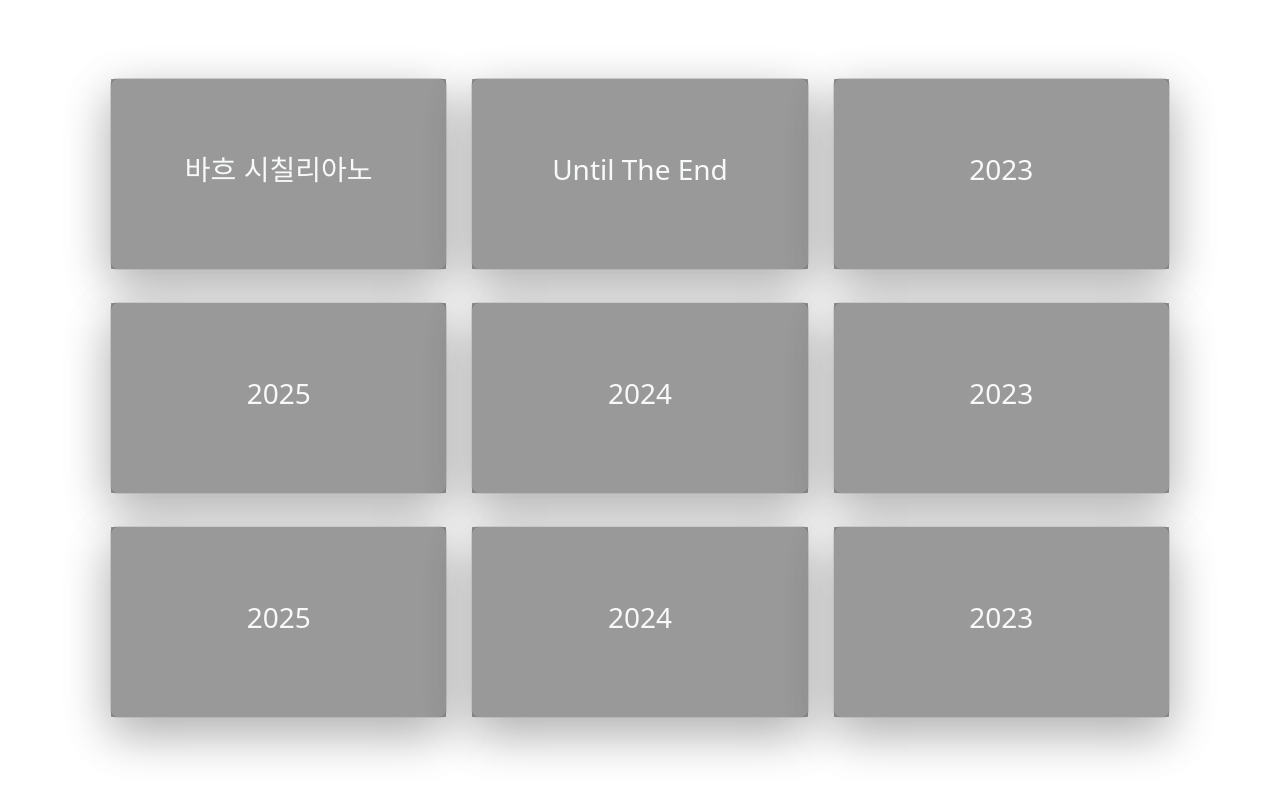
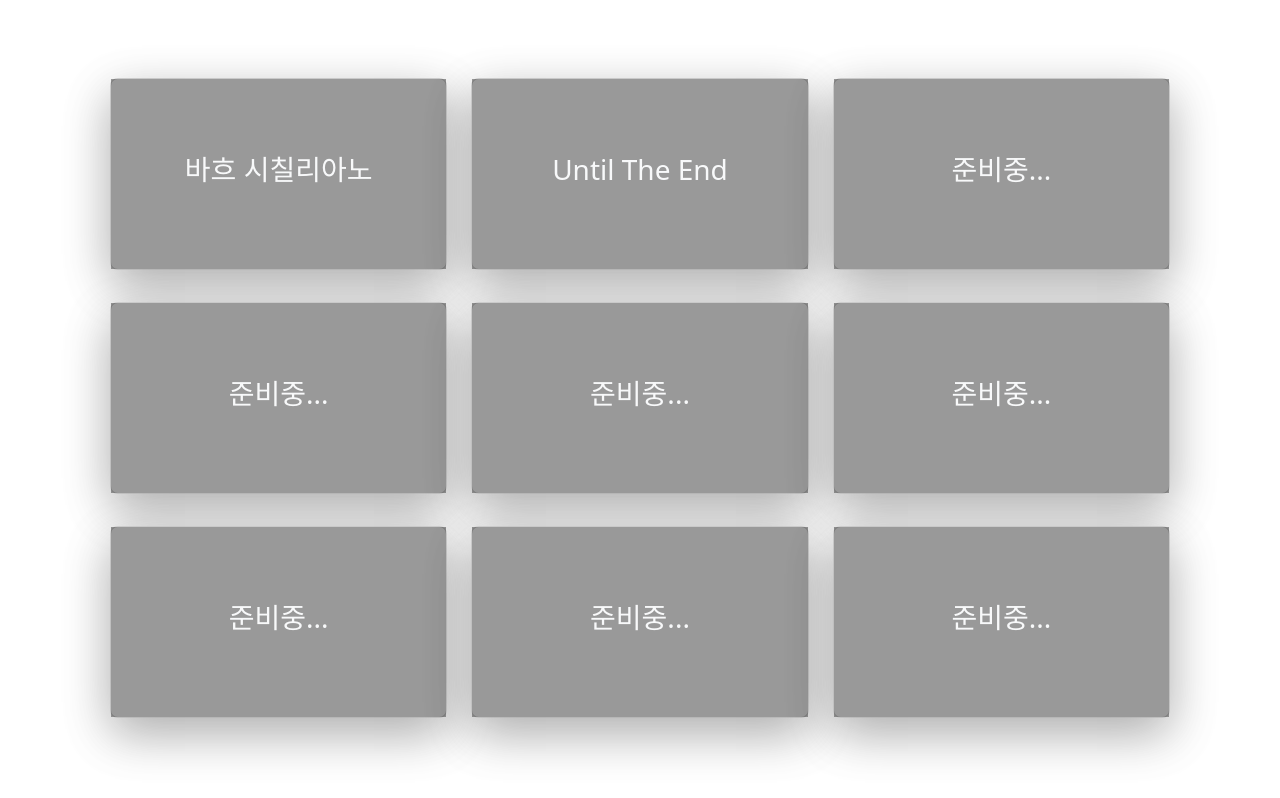
Before and after one commit to autumnia/homepage, a plain HTML site: page music.html in a window 1280 px wide. Shown: the part 402-1200 px from the top of the page. Drawn offline with nearby package versions, Linux system fonts and the light colour scheme.

Commit message:
2026-04-05 23:00 updated

```diff
--- a/music.html
+++ b/music.html
@@ -136,7 +136,7 @@
                         class="overlay d-flex justify-content-center align-items-center position-absolute h-100 w-100 shadow-lg">
                         <h3 class="fw-light">
                           <a target="_blank" href="https://www.youtube.com/watch?v=MU2RQo273TY"
-                          class="link-light text-decoration-none"> 2023 </a>
+                          class="link-light text-decoration-none"> 준비중... </a>
                         </h3>
                       </div>
                     </div>
@@ -152,7 +152,7 @@
                         class="overlay d-flex justify-content-center align-items-center position-absolute h-100 w-100 shadow-lg">
                         <h3 class="fw-light">
                           <a target="_blank" href="https://www.youtube.com/watch?v=o0qAguSu-wY&list=RDo0qAguSu-wY&start_radio=1&t=242s"
-                          class="link-light text-decoration-none">2025</a>
+                          class="link-light text-decoration-none">준비중...</a>
                         </h3>
                       </div>
                     </div>
@@ -164,7 +164,7 @@
                         class="overlay d-flex justify-content-center align-items-center position-absolute h-100 w-100 shadow-lg">
                         <h3 class="fw-light">
                           <a target="_blank" href="https://www.youtube.com/watch?v=PCDs0Dg4Hbg&t=5s"
-                          class="link-light text-decoration-none"> 2024 </a>
+                          class="link-light text-decoration-none"> 준비중... </a>
                         </h3>
                       </div>
                     </div>
@@ -176,7 +176,7 @@
                         class="overlay d-flex justify-content-center align-items-center position-absolute h-100 w-100 shadow-lg">
                         <h3 class="fw-light">
                           <a target="_blank" href="https://www.youtube.com/watch?v=MU2RQo273TY"
-                          class="link-light text-decoration-none"> 2023 </a>
+                          class="link-light text-decoration-none"> 준비중... </a>
                         </h3>
                       </div>
                     </div>
@@ -192,7 +192,7 @@
                         class="overlay d-flex justify-content-center align-items-center position-absolute h-100 w-100 shadow-lg">
                         <h3 class="fw-light">
                           <a target="_blank" href="https://www.youtube.com/watch?v=o0qAguSu-wY&list=RDo0qAguSu-wY&start_radio=1&t=242s"
-                          class="link-light text-decoration-none">2025</a>
+                          class="link-light text-decoration-none">준비중...</a>
                         </h3>
                       </div>
                     </div>
@@ -204,7 +204,7 @@
                         class="overlay d-flex justify-content-center align-items-center position-absolute h-100 w-100 shadow-lg">
                         <h3 class="fw-light">
                           <a target="_blank" href="https://www.youtube.com/watch?v=PCDs0Dg4Hbg&t=5s"
-                          class="link-light text-decoration-none"> 2024 </a>
+                          class="link-light text-decoration-none"> 준비중... </a>
                         </h3>
                       </div>
                     </div>
@@ -216,7 +216,7 @@
                         class="overlay d-flex justify-content-center align-items-center position-absolute h-100 w-100 shadow-lg">
                         <h3 class="fw-light">
                           <a target="_blank" href="https://www.youtube.com/watch?v=MU2RQo273TY"
-                          class="link-light text-decoration-none"> 2023 </a>
+                          class="link-light text-decoration-none"> 준비중... </a>
                         </h3>
                       </div>
                     </div>
```
